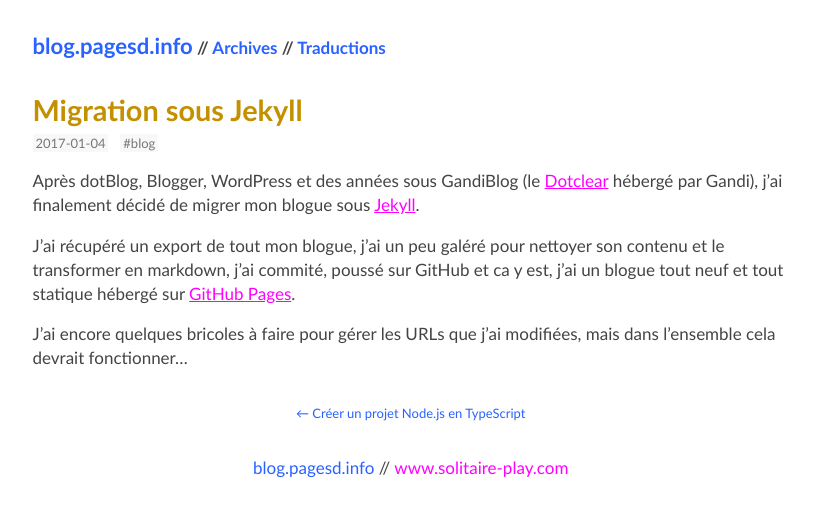
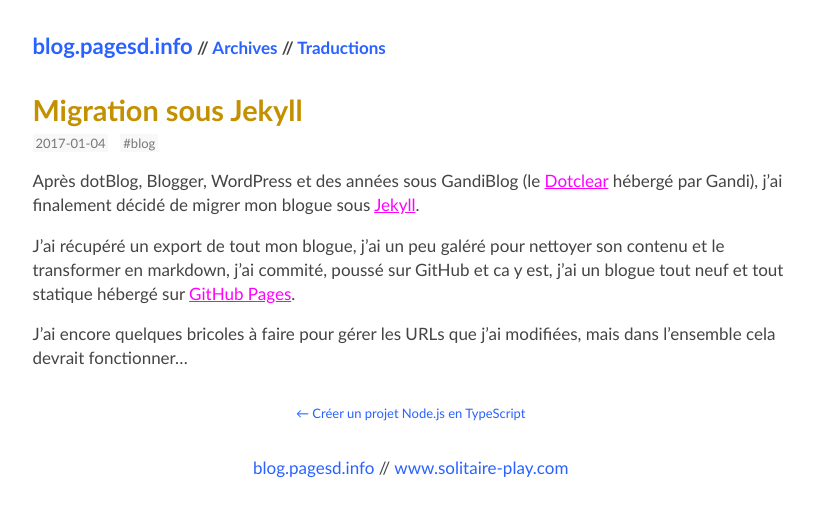
Before and after one commit to michelc/blog2, a Jekyll site: the page built from index.md, in a window 1280 px wide. Shown: the top 517 px of the page, without its empty margins (10-824 px from the left). Built offline with Jekyll 4.4.1, drawn with Linux system fonts in a browser that asks for light colours.

Commit message:
Correction couleur liens pied de pages.

```diff
--- a/css/style.css
+++ b/css/style.css
@@ -44,6 +44,10 @@
 
 a[href*='//'] {
   color: magenta;
+}
+
+footer a[href*='//'] {
+  color: #2962ff;
 }
 
 p a {
```
